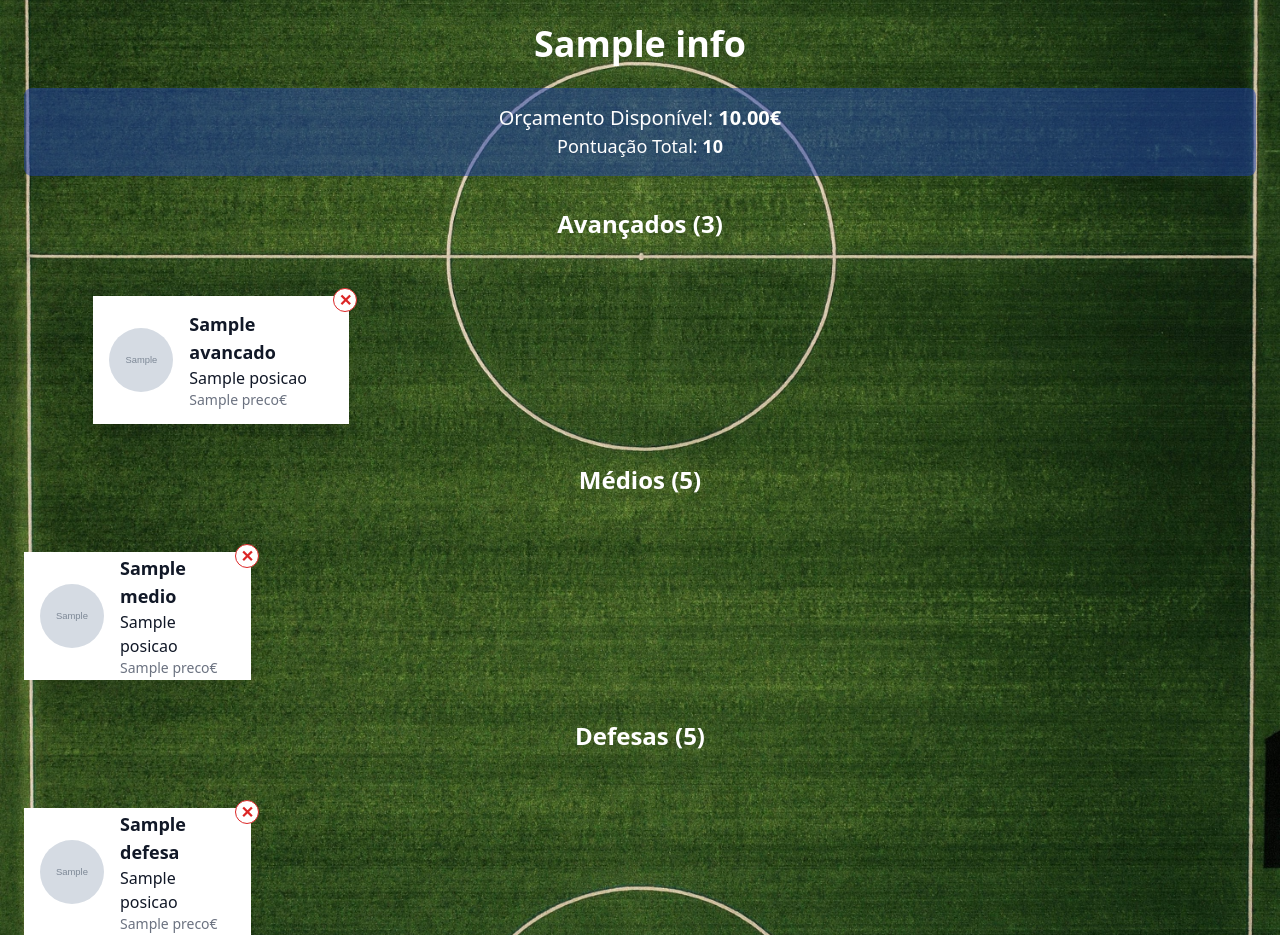
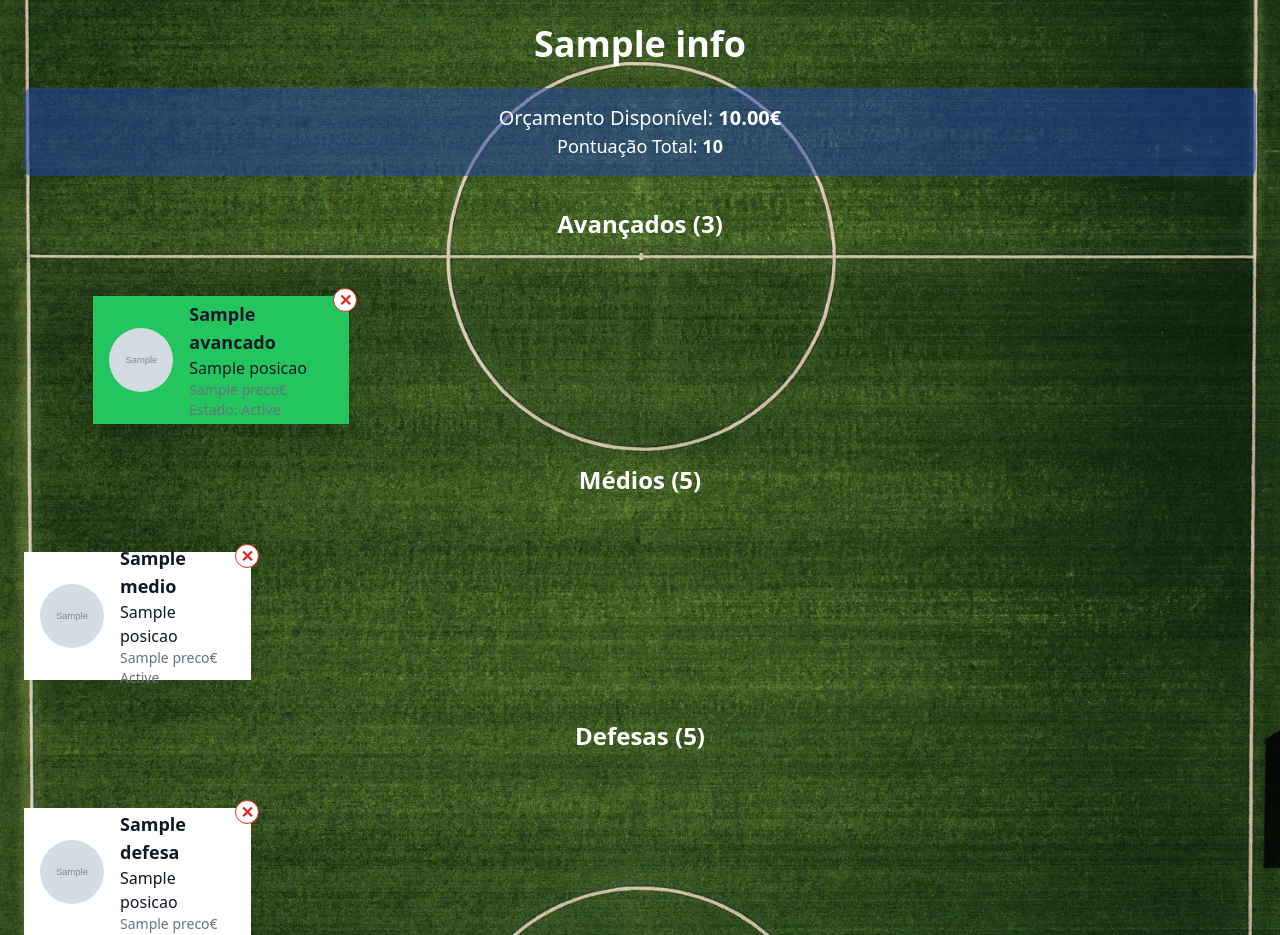
Before and after one commit to Bernardo2409/FBD_Project, a Flask app: template templates/equipa.html in a window 1280 px wide. Shown: the top 935 px of the page. Run offline with Flask 3, Linux system fonts and the light colour scheme; the template is opened without the code that fills it: most values are stand-ins (such as "Sample title", 1, 10 or a date in 2020); grey boxes marked "Sample" are stand-in pictures; some libraries are stand-ins or nearby versions.

Commit message:
estado. avançados

```diff
--- a/templates/equipa.html
+++ b/templates/equipa.html
@@ -60,7 +60,9 @@
 
     <div class="grid grid-cols-1 md:grid-cols-2 xl:grid-cols-3 gap-6 mb-10 place-items-center" id="avancados-container">
     {% for j in equipa.avancados %}
-        <div class="card bg-white shadow-xl p-4 w-64 h-32 flex items-center relative">
+    <div class="card shadow-xl p-4 w-64 h-32 flex items-center relative
+        {% if j.estado == 'Active' %}bg-green-500{% elif j.estado == 'On doubt' %}bg-blue-500{% elif j.estado == 'Unavailable' %}bg-black{% elif j.estado == 'Bench' %}bg-yellow-500{% elif j.estado == 'Injured' %}bg-red-500{% else %}bg-gray-200{% endif %}">
+
         <!-- Botão de remover -->
         <a href="/equipa/remover/{{ j.id }}"
             class="absolute -top-2 -right-2 flex items-center justify-center w-6 h-6 rounded-full border border-red-600 bg-white text-red-600 font-bold hover:bg-red-100">
@@ -74,12 +76,14 @@
                     <div class="font-bold text-lg">{{ j.nome }}</div>
                     <div class="badge badge-primary badge-outline">{{ j.posicao }}</div>
                     <div class="text-sm text-gray-500">{{ j.preco }}€</div>
+                    <div class="text-sm text-gray-500">Estado: {{ j.estado }}</div>
                 </div>
             </div>
         </a>
     </div>
     {% endfor %}
 </div>
+
 
     <!-- SECÇÃO: MÉDIOS -->
     <h2 class="text-2xl text-center mb-4 text-secondary text-white font-bold">Médios (5)</h2>
@@ -130,6 +134,8 @@
                         <div class="font-bold text-lg">{{ j.nome }}</div>
                         <div class="badge badge-primary badge-outline">{{ j.posicao }}</div>
                         <div class="text-sm text-gray-500">{{ j.preco }}€</div>
+                        <div class="text-sm text-gray-500">{{ j.estado }}</div>
+
                     </div>
                 </div>
             </a>
```
Also changed, not shown: persistence/equipa.py (+5 -2 lines). Lines whose indentation alone changed are shown as unchanged.
